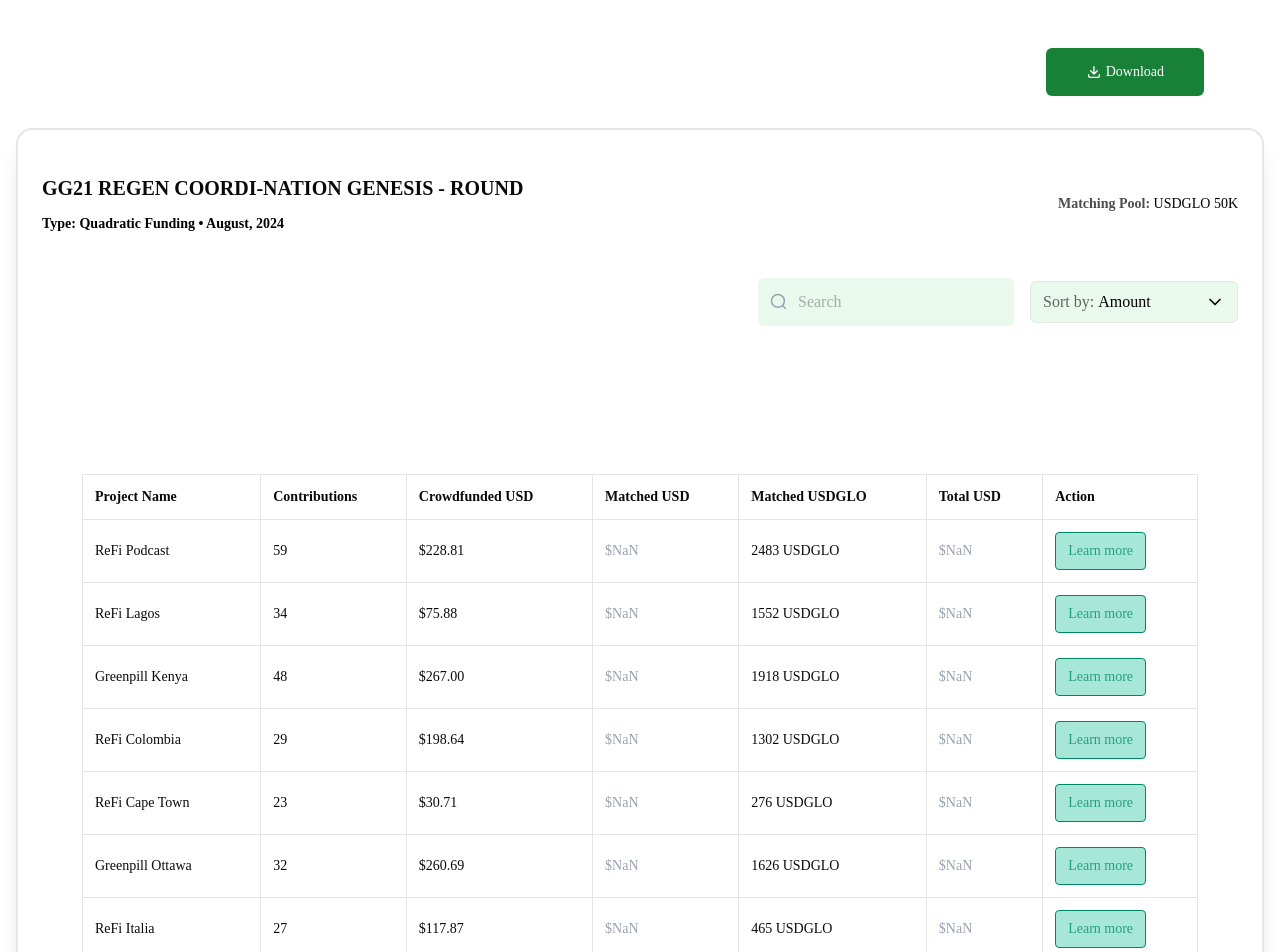
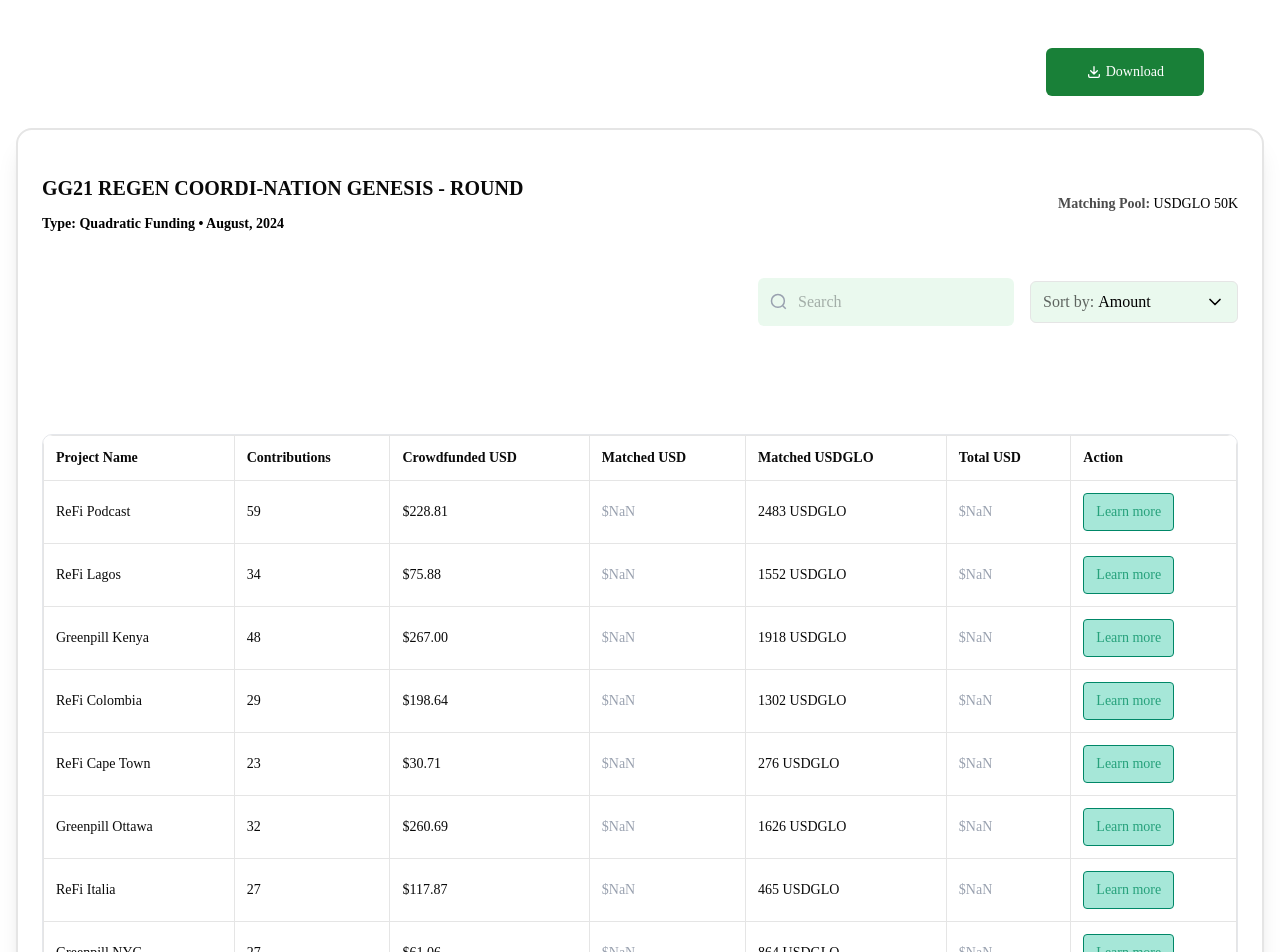
Before and after one commit to LighthouseL2/Clearfund, a Next.js app: page /past-grant-table in a window 1280 px wide. Shown: the top 952 px of the page. Built offline with nearby package versions, Linux system fonts and the light colour scheme; a web font is replaced by a local one.

Commit message:
make table to be round edges

```diff
--- a/src/app/grant-history/page.js
+++ b/src/app/grant-history/page.js
@@ -61,8 +61,8 @@ export default function Dashboard() {
       {/* Main */}
       <main className="flex-1 p-4 md:p-6 md:ml-64">
         <div className="max-w-6xl mx-auto">
-          <h1 className="text-2xl font-bold text-center mb-2">Grant History</h1>
-          <p className="text-center text-base text-gray-600 mb-6">
+          <h1 className="text-2xl font-bold text-center py-4">Grant History</h1>
+          <p className="text-center text-base text-gray-600 mb-8">
             An archive of historical funding rounds and their recipients
           </p>
 
--- a/src/app/past-grant-table/page.js
+++ b/src/app/past-grant-table/page.js
@@ -180,8 +180,8 @@ export default function Home() {
 
 
           {/* Responsive Table */}
-          <div className="overflow-x-auto p-4 sm:p-6 md:p-10">
-            <table className="min-w-[800px] w-full bg-white text-sm">
+          <div className="overflow-x-auto rounded-lg border border-gray-200">
+            <table className="min-w-[800px] w-full bg-white text-sm table-auto rounded-lg overflow-hidden">
               <thead className="bg-white text-left">
                 <tr>
                   <th className="p-3 border">Project Name</th>
@@ -195,7 +195,7 @@ export default function Home() {
               </thead>
               <tbody>
                 {paginated.map((project, i) => (
-                  <tr key={i} className="hover:bg-gray-50">
+                  <tr key={i} className="hover:bg-gray-50 border-t">
                     <td className="p-3 border">{project.name}</td>
                     <td className="p-3 border">{project.contributions}</td>
                     <td className="p-3 border">${(project.crowdfunded ?? 0).toFixed(2)}</td>
@@ -219,6 +219,7 @@ export default function Home() {
               </tbody>
             </table>
           </div>
+
 
           {/* Pagination */}
           <div className="flex flex-col items-center justify-center sm:flex-row sm:justify-between mt-6 text-sm text-gray-500 gap-3">
@@ -244,8 +245,8 @@ export default function Home() {
                     key={page}
                     onClick={() => setCurrentPage(page)}
                     className={`w-8 h-8 sm:w-9 sm:h-9 text-xs sm:text-sm flex items-center justify-center rounded-md border ${currentPage === page
-                        ? "bg-[#198038] text-white"
-                        : "border-gray-200 text-gray-700 hover:bg-gray-100"
+                      ? "bg-[#198038] text-white"
+                      : "border-gray-200 text-gray-700 hover:bg-gray-100"
                       }`}
                   >
                     {page}
--- a/src/components/GrantRoundCard.jsx
+++ b/src/components/GrantRoundCard.jsx
@@ -83,7 +83,7 @@ const GrantBox = () => {
   ];
 
   return (
-    <div className="relative">
+    <div className="relative mb-6">
      <div className="grid lg:grid-cols-3 md:grid-cols-2 grid-cols-1 gap-10 mt-16 w-full text-black justify-items-center">
   {box.map((item, index) => (
     <div
--- a/src/components/PastGrant.jsx
+++ b/src/components/PastGrant.jsx
@@ -99,8 +99,6 @@ export default function PastGrantRounds() {
           <ChevronRight size={20} />
         </button>
       </div>
-
-      {/* Archive List */}
       {/* Archive List */}
 <div className="max-w-4xl mx-auto space-y-2">
   {data[activeTab].length === 0 ? (
```
